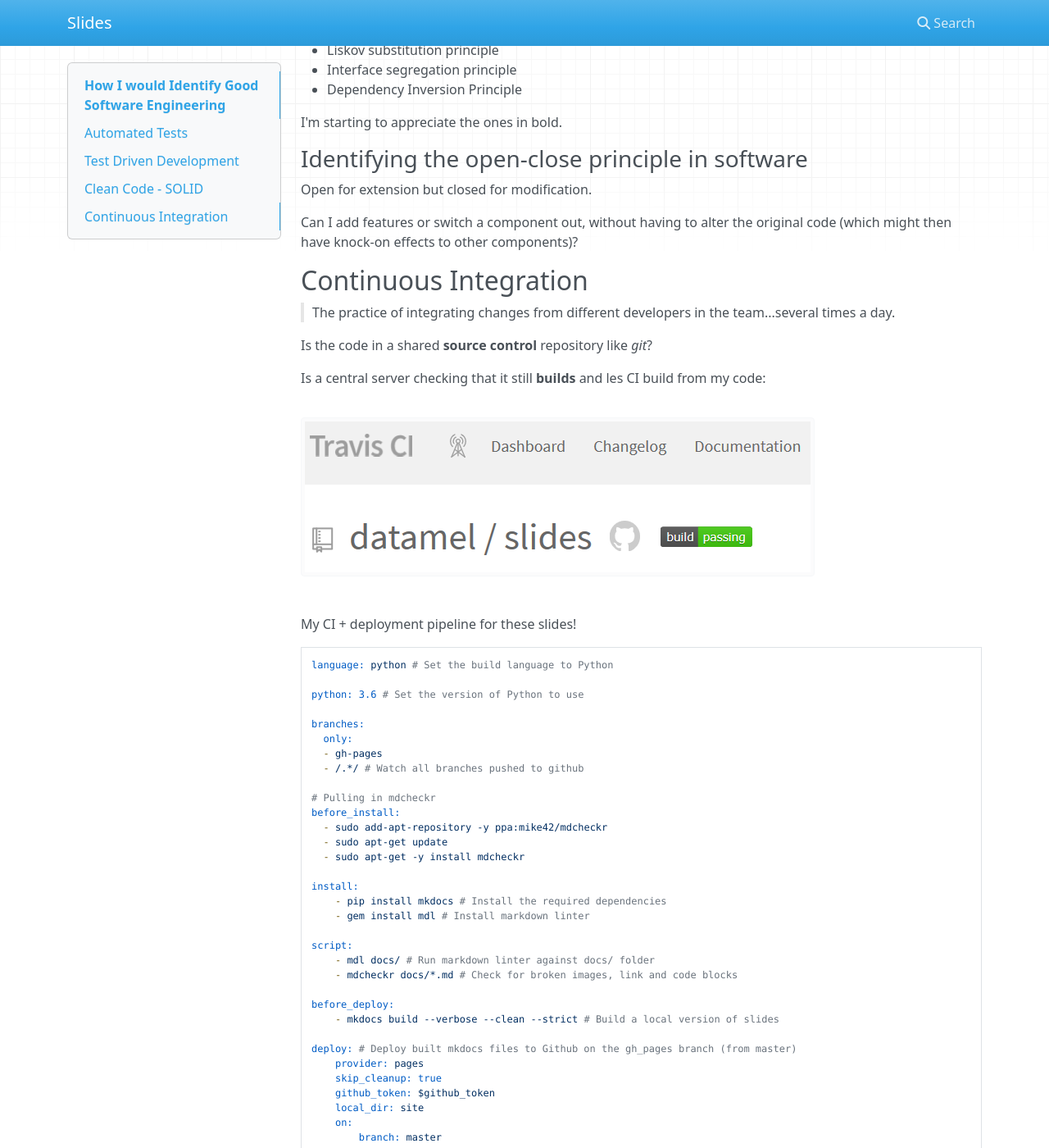
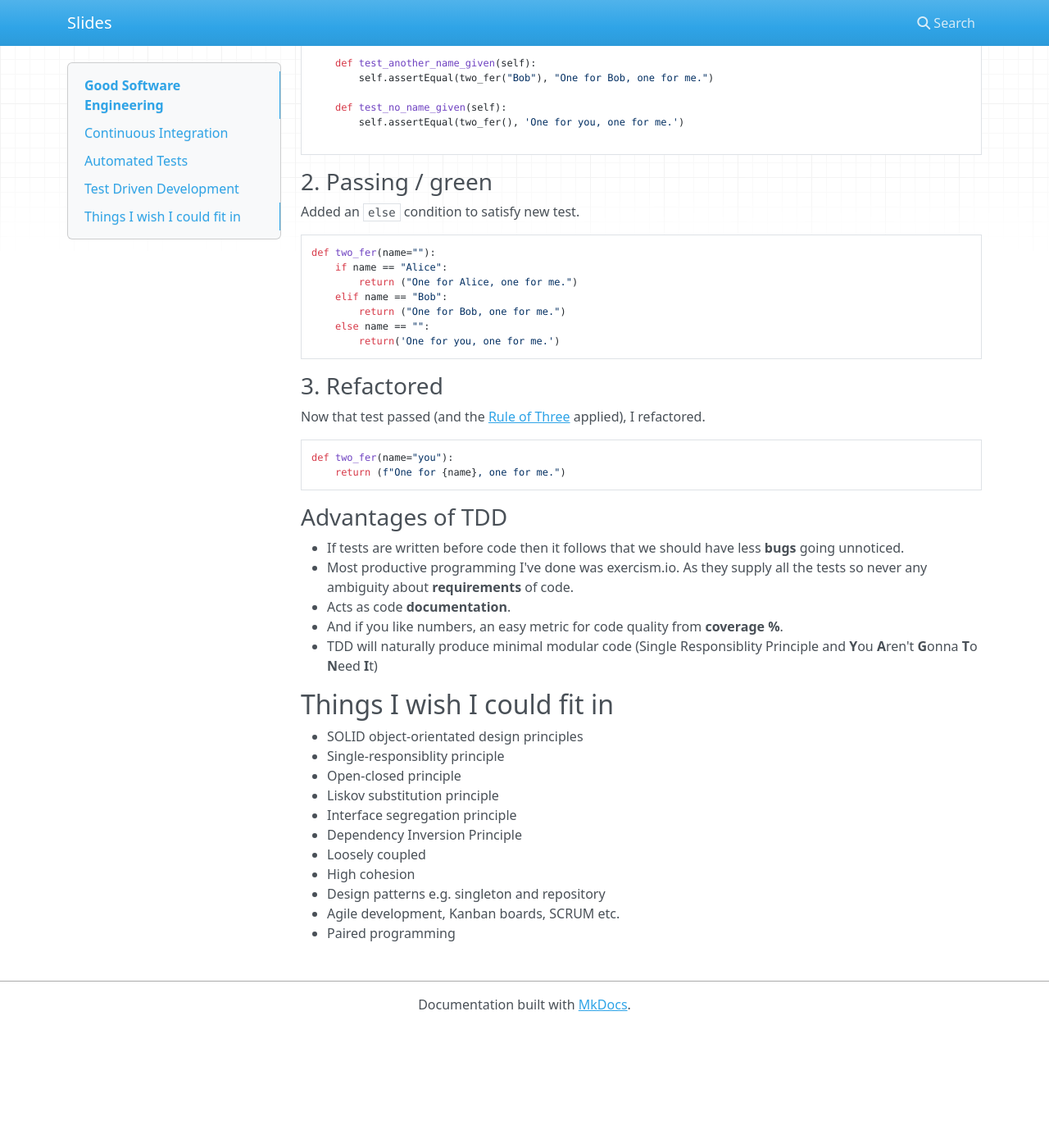
Before and after one commit to datamel/slides, an MkDocs documentation site: the page built from docs/index.md, in a window 1280 px wide and 1400 px high, scrolled down 3138 px. Shown: the whole window at 82% size. Built offline with MkDocs 1.6.1, drawn with Linux system fonts in a browser that asks for light colours; nearby versions of some CDN libraries; after the commit the page ends 4391 px from its top, so only the background shows below that; some of the changed text lies outside the part shown.

Commit message:
Image size tweaks and text ordering

````diff
--- a/docs/index.md
+++ b/docs/index.md
@@ -1,12 +1,61 @@
-# How I would Identify Good Software Engineering
+# Good Software Engineering
 
 [![Build Status](https://travis-ci.com/datamel/slides.svg?branch=master)](https://travis-ci.com/datamel/slides)
+
+## Continuous Integration
+
+> The practice of integrating changes from different developers in the team...several times a day.
+
+Is the code in a shared **source control** repository like *git*?
+
+Is a central server checking that it still **builds** and
+les CI build from my code:
+
+![VSCodeTests](build_pass-resized.png)
+
+My CI + deployment pipeline for these slides!
+
+```yaml
+language: python # Set the build language to Python
+
+python: 3.6 # Set the version of Python to use
+
+branches:
+  only:
+  - gh-pages
+  - /.*/ # Watch all branches pushed to github
+
+# Pulling in mdcheckr
+before_install:
+  - sudo add-apt-repository -y ppa:mike42/mdcheckr
+  - sudo apt-get update
+  - sudo apt-get -y install mdcheckr
+
+install:
+    - pip install mkdocs # Install the required dependencies
+    - gem install mdl # Install markdown linter
+
+script:
+    - mdl docs/ # Run markdown linter against docs/ folder
+    - mdcheckr docs/*.md # Check for broken images, link and code blocks
+
+before_deploy:
+    - mkdocs build --verbose --clean --strict # Build a local version of slides
+
+deploy: # Deploy built mkdocs files to Github on the gh_pages branch (from master)
+    provider: pages
+    skip_cleanup: true
+    github_token: $github_token
+    local_dir: site
+    on:
+        branch: master
+```
 
 ## Automated Tests
 
 Is the application covered by a comprehensive suite of tests that run automatically?
 
-![Testing Pyramid](pyramid.png)
+![Testing Pyramid](pyramidresized.png)
 
 ### Advantage of automated tests
 
@@ -14,7 +63,7 @@
 
 I've been running unit tests locally and during a CI build for my Python.
 
-![VSCodeTests](vscodetestrunner.png)
+![VSCodeTests](vscodetestrunner-resized.png)
 
 (Not typical testing) I have a CI build at travis-ci.com for these very slides that:
 
@@ -79,69 +128,16 @@
 - And if you like numbers, an easy metric for code quality from **coverage %**.
 - TDD will naturally produce minimal modular code (Single Responsiblity Principle and **Y**ou **A**ren't **G**onna **T**o **N**eed **I**t)
 
-## Clean Code - SOLID
+## Things I wish I could fit in
 
-5 important object-orientated design principles:
-
-- **Single-responsiblity principle**
-- **Open-closed principle**
-- Liskov substitution principle
-- Interface segregation principle
-- Dependency Inversion Principle
-
-I'm starting to appreciate the ones in bold.
-
-### Identifying the open-close principle in software
-
-Open for extension but closed for modification.
-
-Can I add features or switch a component out, without having to alter the original code (which might then have knock-on effects to other components)?
-
-## Continuous Integration
-
-> The practice of integrating changes from different developers in the team...several times a day.
-
-Is the code in a shared **source control** repository like *git*?
-
-Is a central server checking that it still **builds** and
-les CI build from my code:
-
-![VSCodeTests](build_pass.png)
-
-My CI + deployment pipeline for these slides!
-
-```yaml
-language: python # Set the build language to Python
-
-python: 3.6 # Set the version of Python to use
-
-branches:
-  only:
-  - gh-pages
-  - /.*/ # Watch all branches pushed to github
-
-# Pulling in mdcheckr
-before_install:
-  - sudo add-apt-repository -y ppa:mike42/mdcheckr
-  - sudo apt-get update
-  - sudo apt-get -y install mdcheckr
-
-install:
-    - pip install mkdocs # Install the required dependencies
-    - gem install mdl # Install markdown linter
-
-script:
-    - mdl docs/ # Run markdown linter against docs/ folder
-    - mdcheckr docs/*.md # Check for broken images, link and code blocks
-
-before_deploy:
-    - mkdocs build --verbose --clean --strict # Build a local version of slides
-
-deploy: # Deploy built mkdocs files to Github on the gh_pages branch (from master)
-    provider: pages
-    skip_cleanup: true
-    github_token: $github_token
-    local_dir: site
-    on:
-        branch: master
-```
+- SOLID  object-orientated design principles
+  - Single-responsiblity principle
+  - Open-closed principle
+  - Liskov substitution principle
+  - Interface segregation principle
+  - Dependency Inversion Principle
+- Loosely coupled
+- High cohesion
+- Design patterns e.g. singleton and repository
+- Agile development, Kanban boards, SCRUM etc.
+- Paired programming
````
Also changed, not shown: docs/build_pass-resized.png (added), docs/pyramidresized.png (added), docs/vscodetestrunner-resized.png (added).
